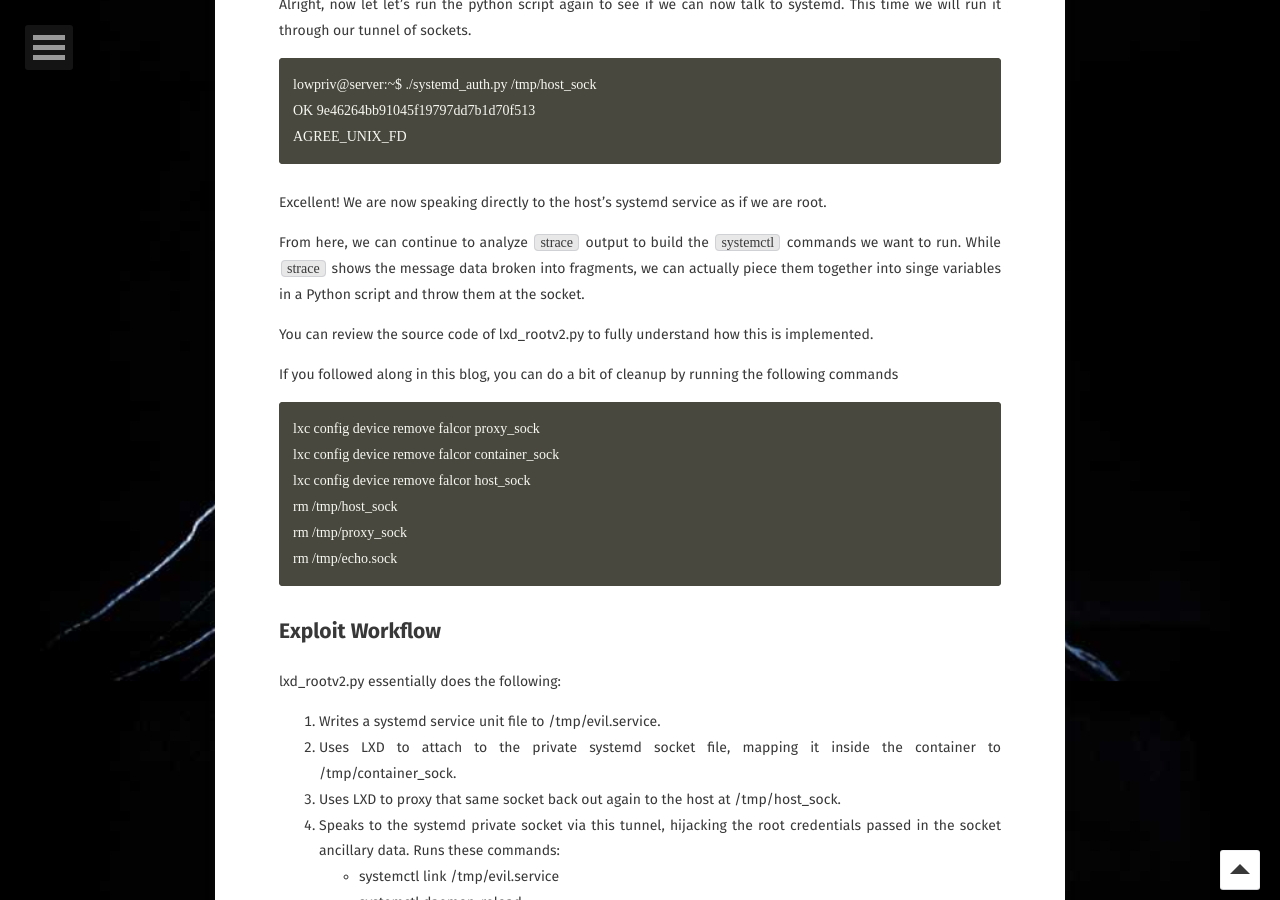
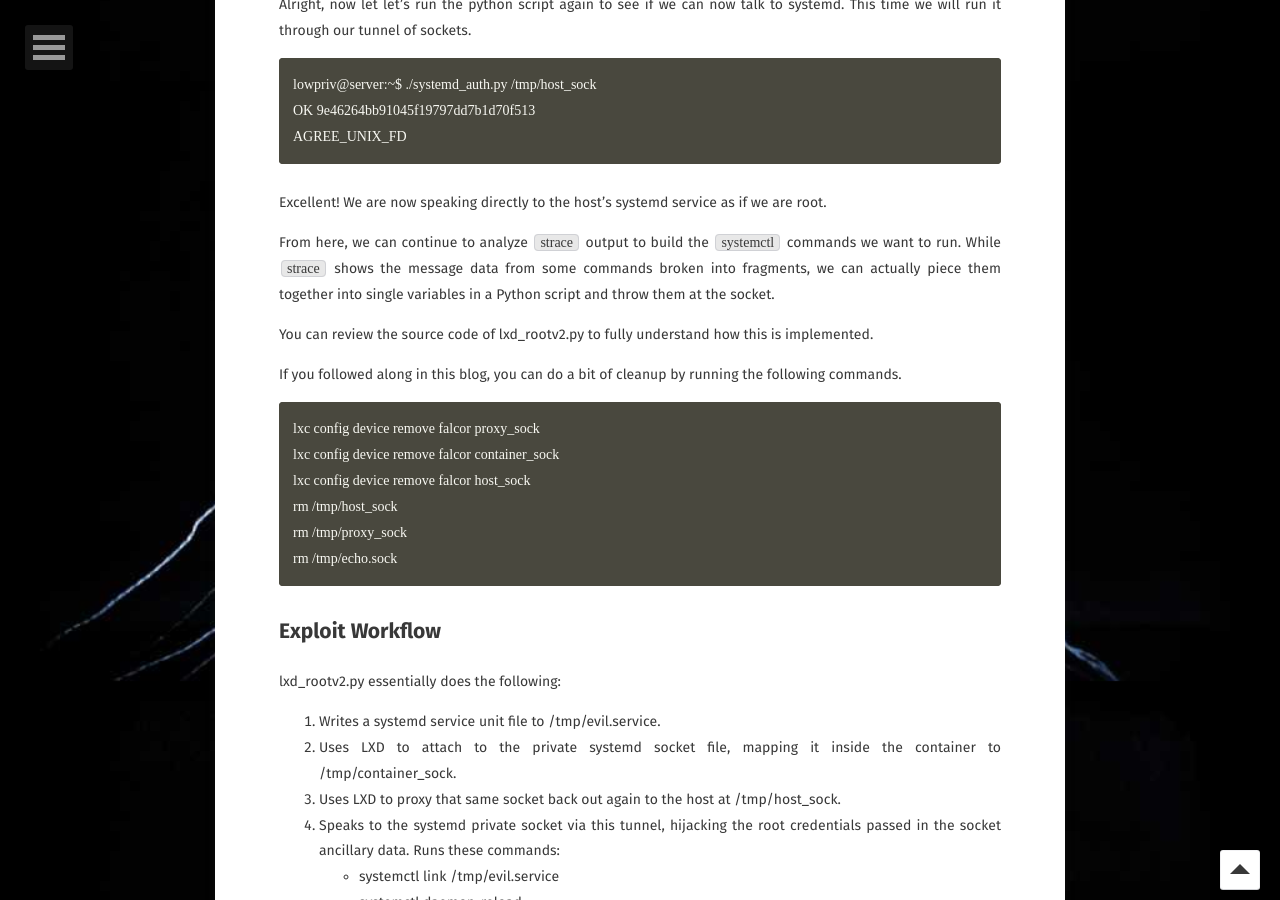
Before and after one commit to hackdou/initblog.com, a Jekyll site: the page built from _posts/2019-05-20-lxd-root.markdown, in a window 1280 px wide and 900 px high, scrolled down 10119 px. Built offline with Jekyll 4.4.1, drawn with Linux system fonts in a browser that asks for light colours; some web fonts are replaced.

Commit message:
more blog work

````diff
--- a/_posts/2019-05-20-lxd-root.markdown
+++ b/_posts/2019-05-20-lxd-root.markdown
@@ -352,11 +352,11 @@ AGREE_UNIX_FD
 
 Excellent! We are now speaking directly to the host's systemd service as if we are root.
 
-From here, we can continue to analyze `strace` output to build the `systemctl` commands we want to run. While `strace` shows the message data broken into fragments, we can actually piece them together into singe variables in a Python script and throw them at the socket.
+From here, we can continue to analyze `strace` output to build the `systemctl` commands we want to run. While `strace` shows the message data from some commands broken into fragments, we can actually piece them together into single variables in a Python script and throw them at the socket.
 
 You can review the source code of lxd_rootv2.py to fully understand how this is implemented.
 
-If you followed along in this blog, you can do a bit of cleanup by running the following commands
+If you followed along in this blog, you can do a bit of cleanup by running the following commands.
 
 ```
 lxc config device remove falcor proxy_sock
````
